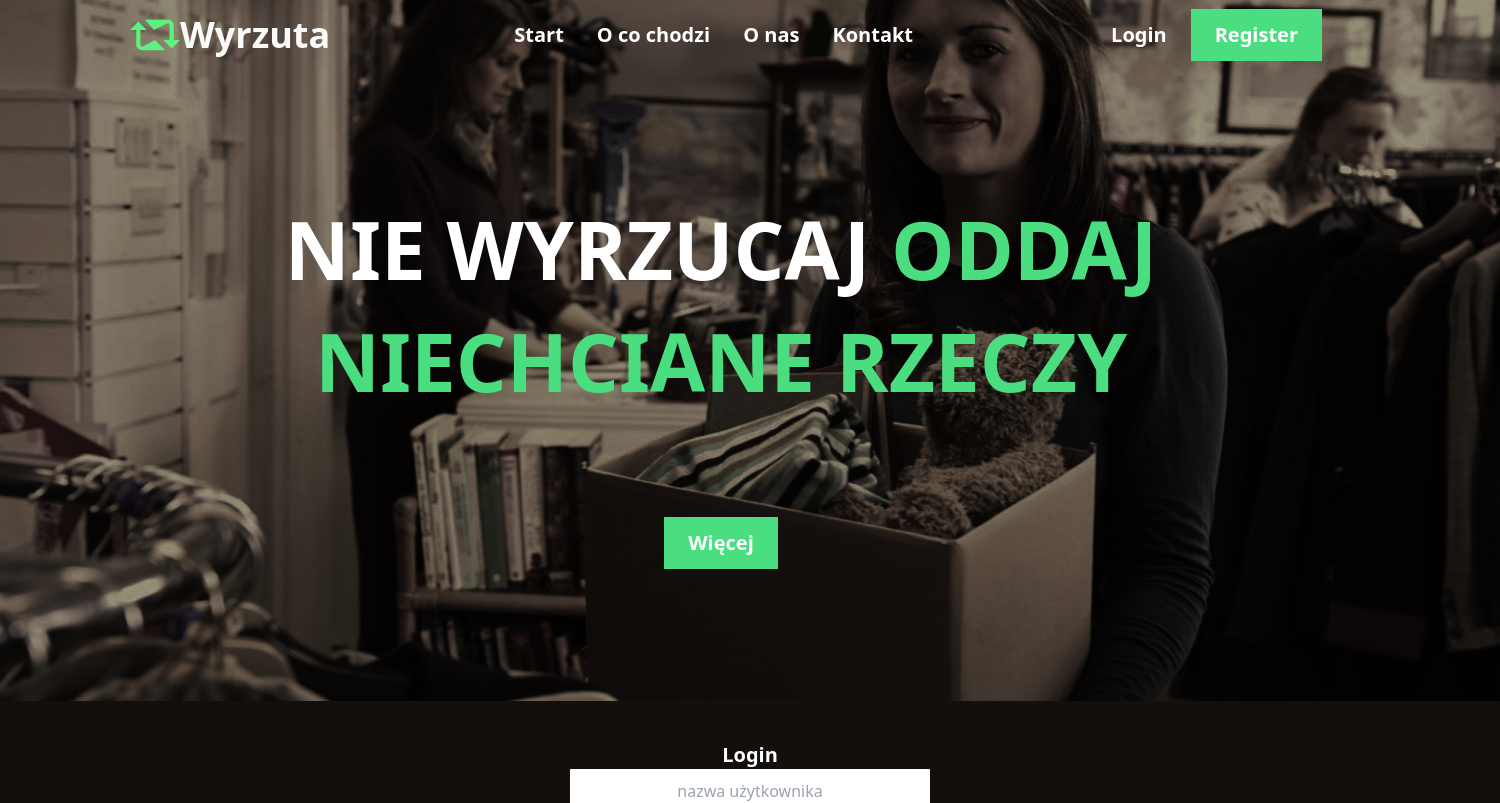
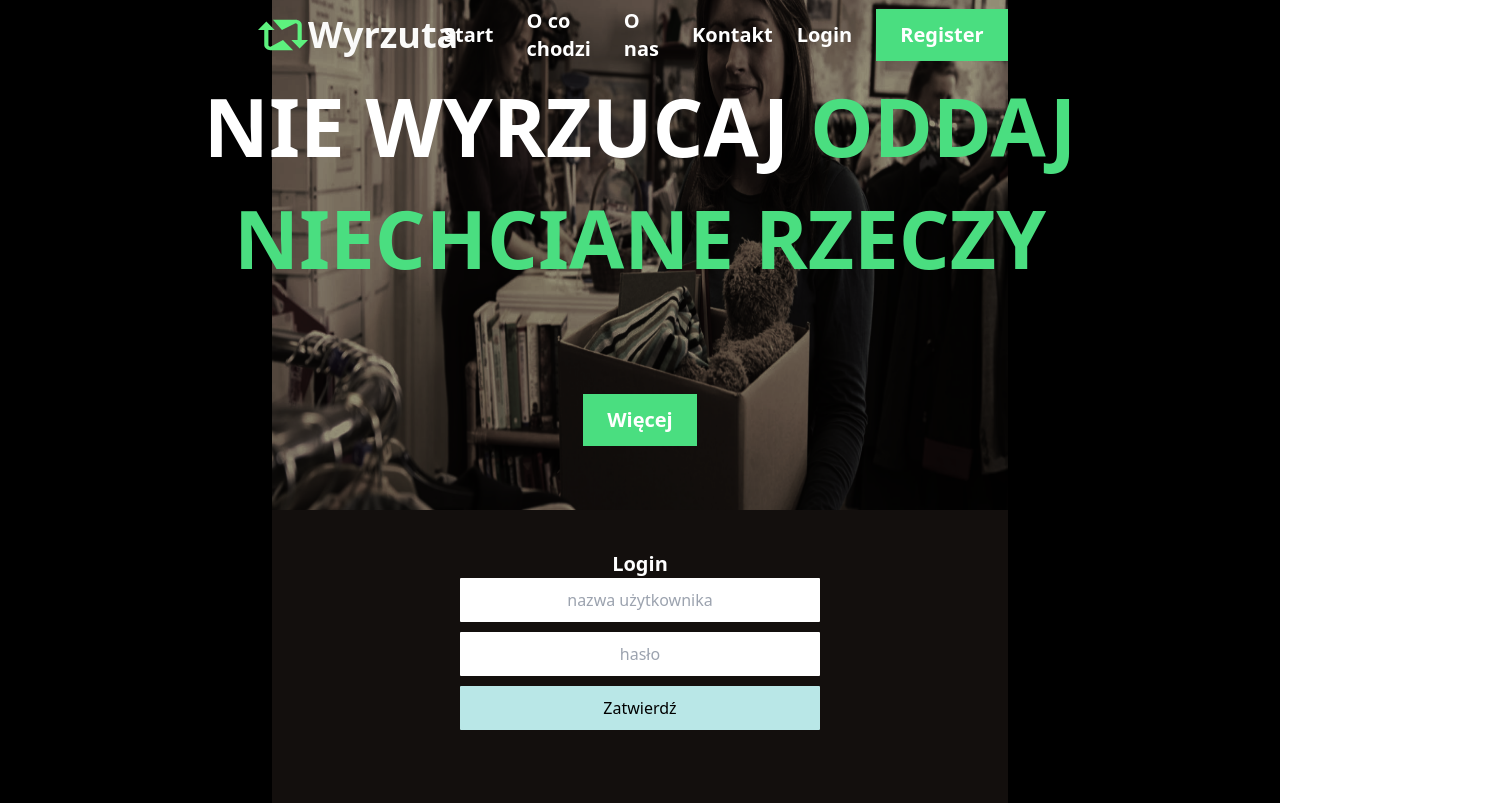
Before and after one commit to tomizdebski/WYRZUTA_APP, a React (Create React App) app: page /login in a window 1280 px wide. Shown: the top 803 px of the page, 1500 px wide, since content can reach past the window. Built offline with nearby package versions, Linux system fonts and the light colour scheme; a web font is replaced by a local one; what google-maps-react, react-dotenv would draw is missing.

Commit message:
improve_generally_layout

```diff
--- a/src/App.js
+++ b/src/App.js
@@ -22,7 +22,7 @@ function App() {
   return (
 
 
-      <div className="container">
+      <div className="flex w-screen bg-black">
         <UserContextProvider>
           <Routes>
             <Route path="/" element={<Layout />}>
--- a/src/components/Navbar/Navbar.jsx
+++ b/src/components/Navbar/Navbar.jsx
@@ -19,12 +19,13 @@ function Navbar() {
   const username = userInfo?.username;
 
   return (
-    <div className="flex w-[1500px] h-[701px] relative bg-white ">
+    <div className="flex w-full h-[510px] relative bg-white ">
       <img
-        className="w-[1500px] h-[701px] left-[0px] top-0 absolute "
+        className="w-full left-[0px] top-0 absolute h-[510px] "
         src="Hero.png"
       />
-      <div className="w-[1202px] h-[569px] left-[120px] top-0 absolute flex-col justify-between items-center inline-flex">
+      <div className="w-full absolute top-0 left-0 flex items center ">
+      <div className="w-full flex-col justify-between items-center inline-flex">
         <div className="self-stretch justify-between items-center inline-flex">
           <Link className="p-2.5 justify-center items-center flex " to="/">
             <img className=" w-[50px] h-[50px] left-[1px] " src="logo.svg" />
@@ -117,6 +118,8 @@ function Navbar() {
           </Link>
         </div>
       </div>
+      </div>
+
     </div>
   );
 }
--- a/src/index.css
+++ b/src/index.css
@@ -3,12 +3,3 @@
 @tailwind base;
 @tailwind components;
 @tailwind utilities;
-
-
-
-.container {
-    display: flex;
-    margin: auto;
-    width: 100%;
-
-}
```
